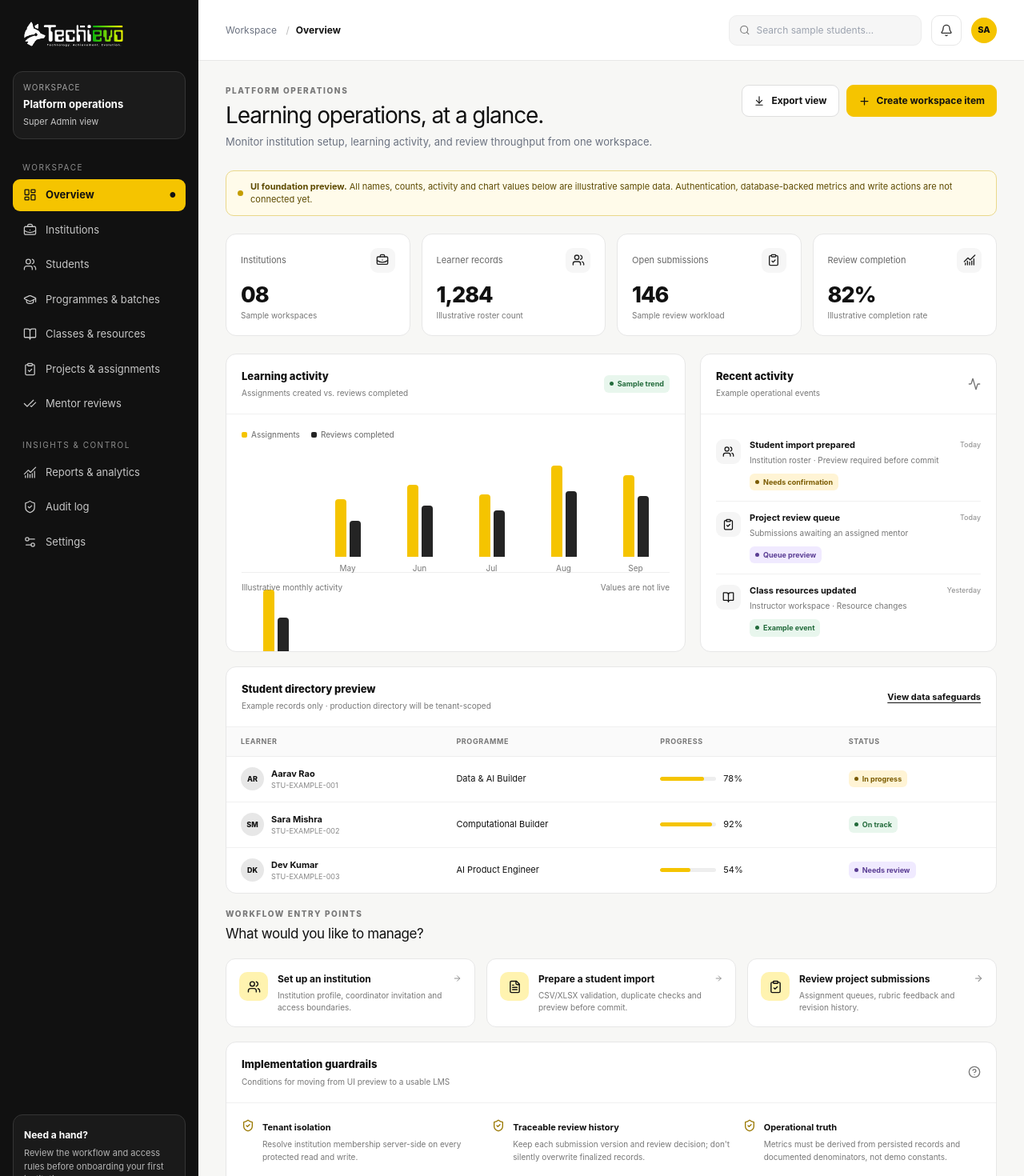
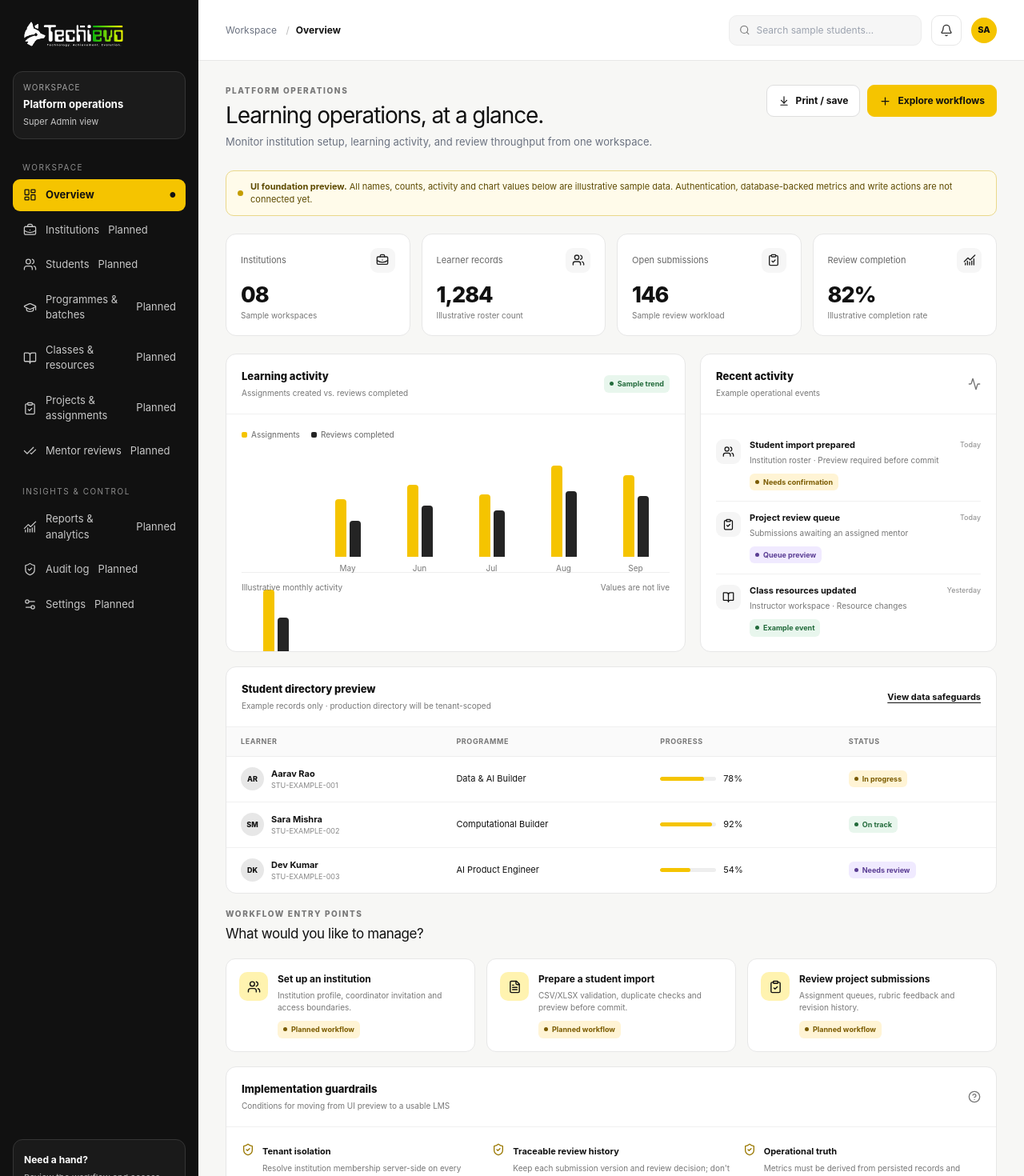
Before and after one commit to monoclust/TIFES_LMS, a Next.js app: page / in a window 1280 px wide. Shown: the top 1470 px of the page at 80% size. Built offline with nearby package versions, Linux system fonts and the light colour scheme.

Commit message:
ui: mark unfinished navigation and workflows as planned

```diff
--- a/src/app/page.tsx
+++ b/src/app/page.tsx
@@ -3,7 +3,7 @@
 import { useState } from "react";
 import Image from "next/image";
 import {
-  Activity, ArrowDownToLine, ArrowRight, Bell, BookOpen, BriefcaseBusiness,
+  Activity, ArrowDownToLine, Bell, BookOpen, BriefcaseBusiness,
   ChartNoAxesCombined, CheckCheck, ChevronDown, CircleHelp,
   ClipboardCheck, FileText, GraduationCap, LayoutDashboard,
   Menu, Plus, Search, Settings2, ShieldCheck, Users, X,
@@ -43,9 +43,10 @@ const barData = [
 function Sidebar({ mobile = false, onNavigate }: { mobile?: boolean; onNavigate?: () => void }) {
   const renderItems = (items: NavItem[]) => items.map((item) => {
     const Icon = item.icon;
-    return <a key={item.label} href={item.active ? "#overview" : "#coming-next"} onClick={onNavigate} className={`nav-item ${item.active ? "active" : ""}`} aria-current={item.active ? "page" : undefined}>
-      <span className="nav-icon"><Icon size={17} strokeWidth={1.8} /></span><span>{item.label}</span>{item.active ? <span style={{ marginLeft: "auto", fontSize: 9 }}>●</span> : null}
-    </a>;
+    const contents = <><span className="nav-icon"><Icon size={17} strokeWidth={1.8} /></span><span>{item.label}</span>{item.active ? <span style={{ marginLeft: "auto", fontSize: 9 }}>●</span> : <span className="nav-planned">Planned</span>}</>;
+    return item.active
+      ? <a key={item.label} href="#overview" onClick={onNavigate} className="nav-item active" aria-current="page">{contents}</a>
+      : <span key={item.label} className="nav-item" aria-disabled="true" title="This route is planned and not implemented yet">{contents}</span>;
   });
   return <aside className={`sidebar ${mobile ? "mobile-open" : ""}`}>
     <a className="brand" href="#overview" aria-label="Techievo LMS home" onClick={onNavigate}>
@@ -69,7 +70,7 @@ export default function HomePage() {
         <div className="topbar-actions"><label className="search-box"><Search size={15} /><input value={query} onChange={(event) => setQuery(event.target.value)} placeholder="Search sample students…" aria-label="Search sample students" /></label><button className="icon-button" aria-label="Notifications (preview only)" title="Notifications are not connected yet"><Bell size={16} /></button><div className="avatar" style={{ width: 32, height: 32, background: "#f5c400" }}>SA</div></div>
       </header>
       <main className="main-content">
-        <div className="page-heading"><div><div className="eyebrow">Platform operations</div><h1>Learning operations, at a glance.</h1><p>Monitor institution setup, learning activity, and review throughput from one workspace.</p></div><div className="heading-actions"><button className="btn" onClick={() => window.print()}><ArrowDownToLine size={14} /> Export view</button><a className="btn btn-primary" href="#quick-actions"><Plus size={15} /> Create workspace item</a></div></div>
+        <div className="page-heading"><div><div className="eyebrow">Platform operations</div><h1>Learning operations, at a glance.</h1><p>Monitor institution setup, learning activity, and review throughput from one workspace.</p></div><div className="heading-actions"><button className="btn" onClick={() => window.print()}><ArrowDownToLine size={14} /> Print / save</button><a className="btn btn-primary" href="#quick-actions"><Plus size={15} /> Explore workflows</a></div></div>
         <div className="sample-note" role="note"><span className="sample-dot" /><span><strong>UI foundation preview.</strong> All names, counts, activity and chart values below are illustrative sample data. Authentication, database-backed metrics and write actions are not connected yet.</span></div>
         <section className="metrics-grid" aria-label="Illustrative platform metrics">
           <Metric title="Institutions" value="08" foot="Sample workspaces" icon={<BriefcaseBusiness size={16} />} />
@@ -94,7 +95,7 @@ function Metric({ title, value, foot, icon }: { title: string; value: string; fo
   return <article className="metric-card"><div className="metric-top"><span>{title}</span><span className="metric-icon">{icon}</span></div><div className="metric-value">{value}</div><div className="metric-foot">{foot}</div></article>;
 }
 function QuickAction({ icon, title, detail }: { icon: React.ReactNode; title: string; detail: string }) {
-  return <a href="#delivery-notes" className="quick-card"><span className="quick-icon">{icon}</span><span><strong>{title}</strong><p>{detail}</p></span><ArrowRight className="quick-arrow" size={16} /></a>;
+  return <div className="quick-card"><span className="quick-icon">{icon}</span><span><strong>{title}</strong><p>{detail}</p><span className="status pending" style={{ marginTop: 9 }}><span className="status-dot" />Planned workflow</span></span></div>;
 }
 function Guardrail({ title, detail }: { title: string; detail: string }) {
   return <div style={{ display: "flex", alignItems: "flex-start", gap: 10 }}><span style={{ color: "#9a7800", marginTop: 2 }}><ShieldCheck size={16} /></span><div><strong style={{ fontSize: 11 }}>{title}</strong><p style={{ margin: "4px 0 0", color: "#777", fontSize: 10, lineHeight: 1.6 }}>{detail}</p></div></div>;
```
